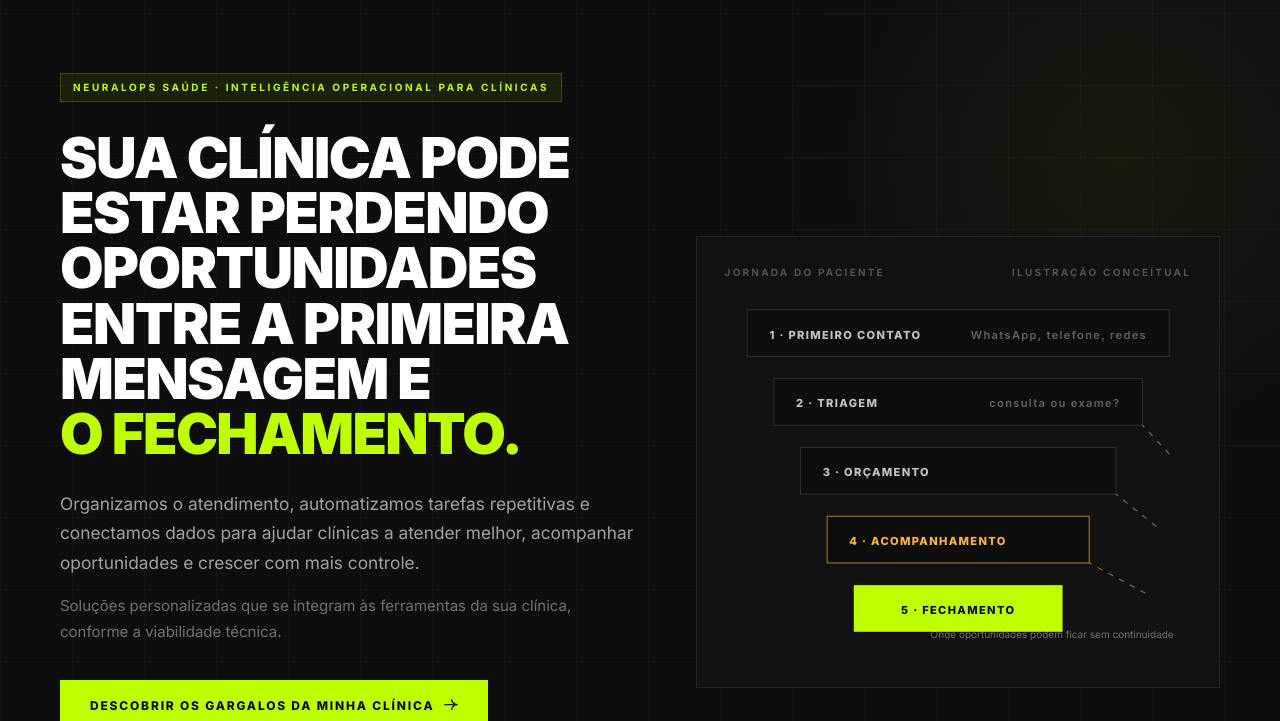
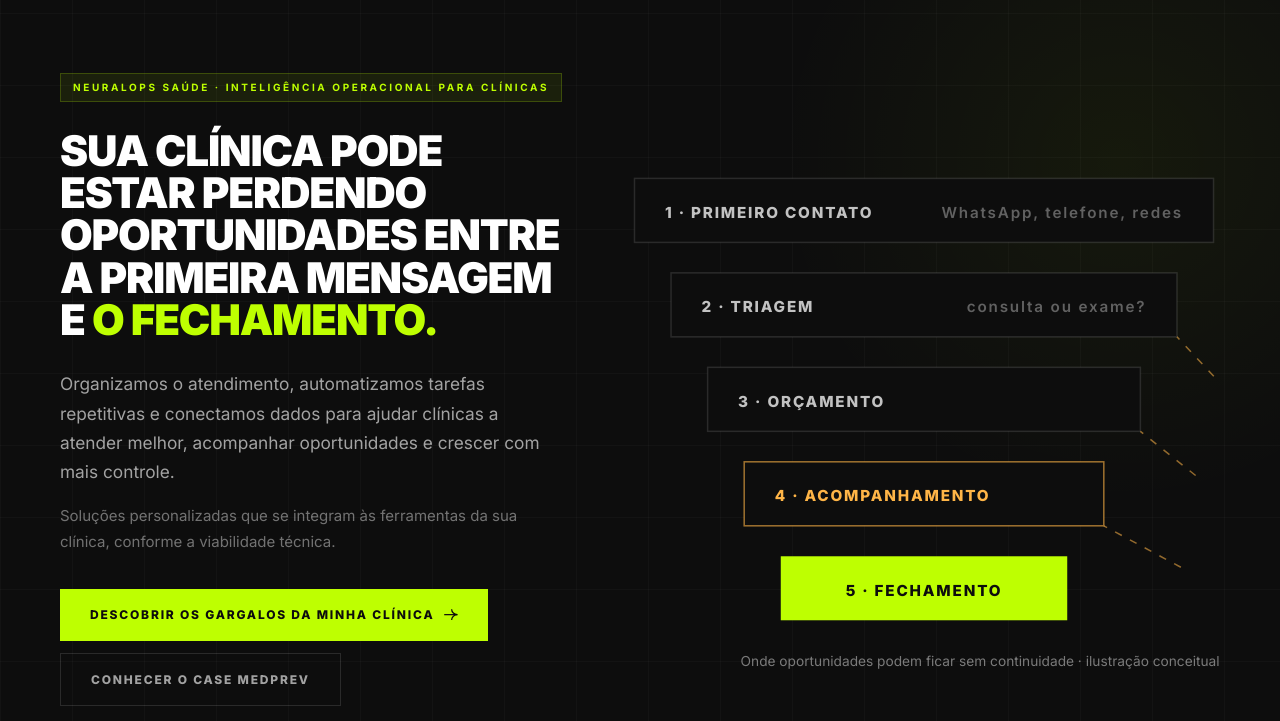
Before and after one commit to dgneuralops/neuralops-website, a website: page saude/index.html in a window 1280 px wide. Shown: the part 59-780 px from the top of the page. Drawn offline with Linux system fonts and the light colour scheme.

Commit message:
Saúde: diagrama da jornada maior e sem moldura no topo
Co-Authored-By: Claude Opus 5.5 <noreply@anthropic.com>

```diff
--- a/saude/index.html
+++ b/saude/index.html
@@ -41,10 +41,10 @@
 <section class="hero">
   <div class="gridbg"></div><div class="glow"></div>
   <div class="wrap">
-    <div class="hero-grid">
+    <div class="hero-grid hero-home">
       <div class="fu">
         <span class="eyebrow">NeuralOps Saúde · Inteligência operacional para clínicas</span>
-        <h1 class="h-xl">Sua clínica pode estar perdendo oportunidades entre a primeira mensagem e <span class="green">o fechamento.</span></h1>
+        <h1 class="h-xl hero-title">Sua clínica pode estar perdendo oportunidades entre a primeira mensagem e <span class="green">o fechamento.</span></h1>
         <p class="lead">Organizamos o atendimento, automatizamos tarefas repetitivas e conectamos dados para ajudar clínicas a atender melhor, acompanhar oportunidades e crescer com mais controle.</p>
         <p class="body">Soluções personalizadas que se integram às ferramentas da sua clínica, conforme a viabilidade técnica.</p>
         <div class="btn-row">
@@ -54,9 +54,8 @@
         <p class="micro">Diagnóstico inicial gratuito para clínicas populares, centros médicos e operações de atendimento em saúde.</p>
       </div>
       <div class="fu d2">
-        <figure class="sysviz">
-          <div class="sysviz-top"><span>Jornada do paciente</span><span>Ilustração conceitual</span></div>
-          <svg viewBox="0 0 420 330" role="img" aria-label="Etapas: primeiro contato, triagem, orçamento, acompanhamento e fechamento. Entre as etapas existem pontos onde oportunidades podem deixar de avançar.">
+        <figure class="sysviz sysviz-bare">
+                    <svg viewBox="0 0 420 345" role="img" aria-label="Etapas: primeiro contato, triagem, orçamento, acompanhamento e fechamento. Entre as etapas existem pontos onde oportunidades podem deixar de avançar.">
             <g font-size="10" font-weight="800" letter-spacing="1.2">
               <g><rect x="20" y="16" width="380" height="42" fill="#0d0d0d" stroke="rgba(255,255,255,.12)"/><text x="40" y="42" fill="rgba(255,255,255,.75)">1 · PRIMEIRO CONTATO</text><text x="380" y="42" text-anchor="end" fill="rgba(255,255,255,.35)" font-weight="600">WhatsApp, telefone, redes</text></g>
               <g><rect x="44" y="78" width="332" height="42" fill="#0d0d0d" stroke="rgba(255,255,255,.12)"/><text x="64" y="104" fill="rgba(255,255,255,.75)">2 · TRIAGEM</text><text x="356" y="104" text-anchor="end" fill="rgba(255,255,255,.35)" font-weight="600">consulta ou exame?</text></g>
@@ -67,7 +66,7 @@
             <g stroke="#ffb547" stroke-opacity=".55" fill="none" stroke-dasharray="3 4">
               <path class="flow" d="M376 120 L 404 150"/><path class="flow" d="M352 182 L 392 214"/><path class="flow" d="M328 244 L 380 272"/>
             </g>
-            <text x="404" y="312" text-anchor="end" font-size="9" fill="rgba(255,255,255,.4)">Onde oportunidades podem ficar sem continuidade</text>
+            <text x="404" y="336" text-anchor="end" font-size="9" fill="rgba(255,255,255,.45)">Onde oportunidades podem ficar sem continuidade · ilustração conceitual</text>
           </svg>
         </figure>
       </div>
```
